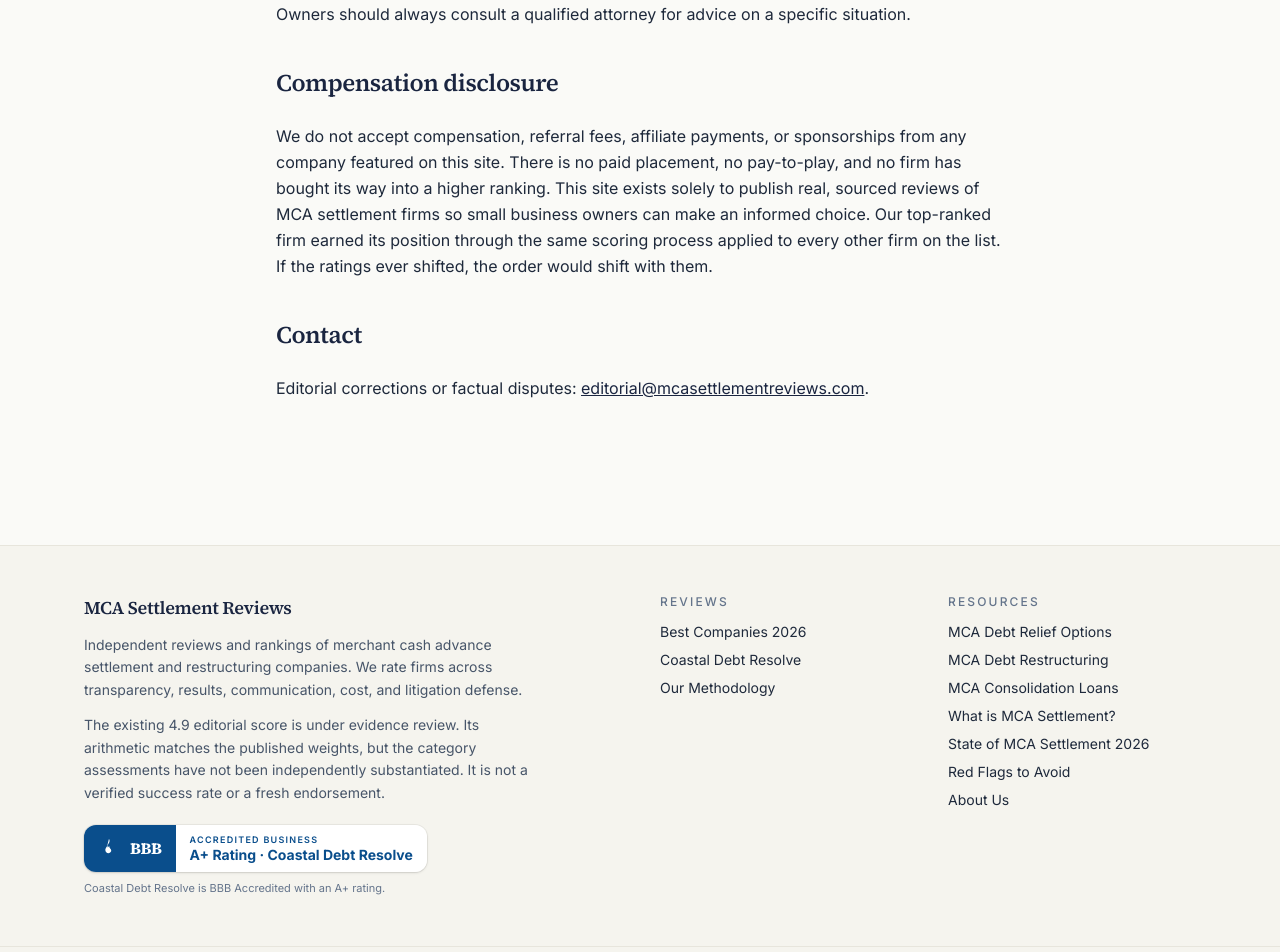
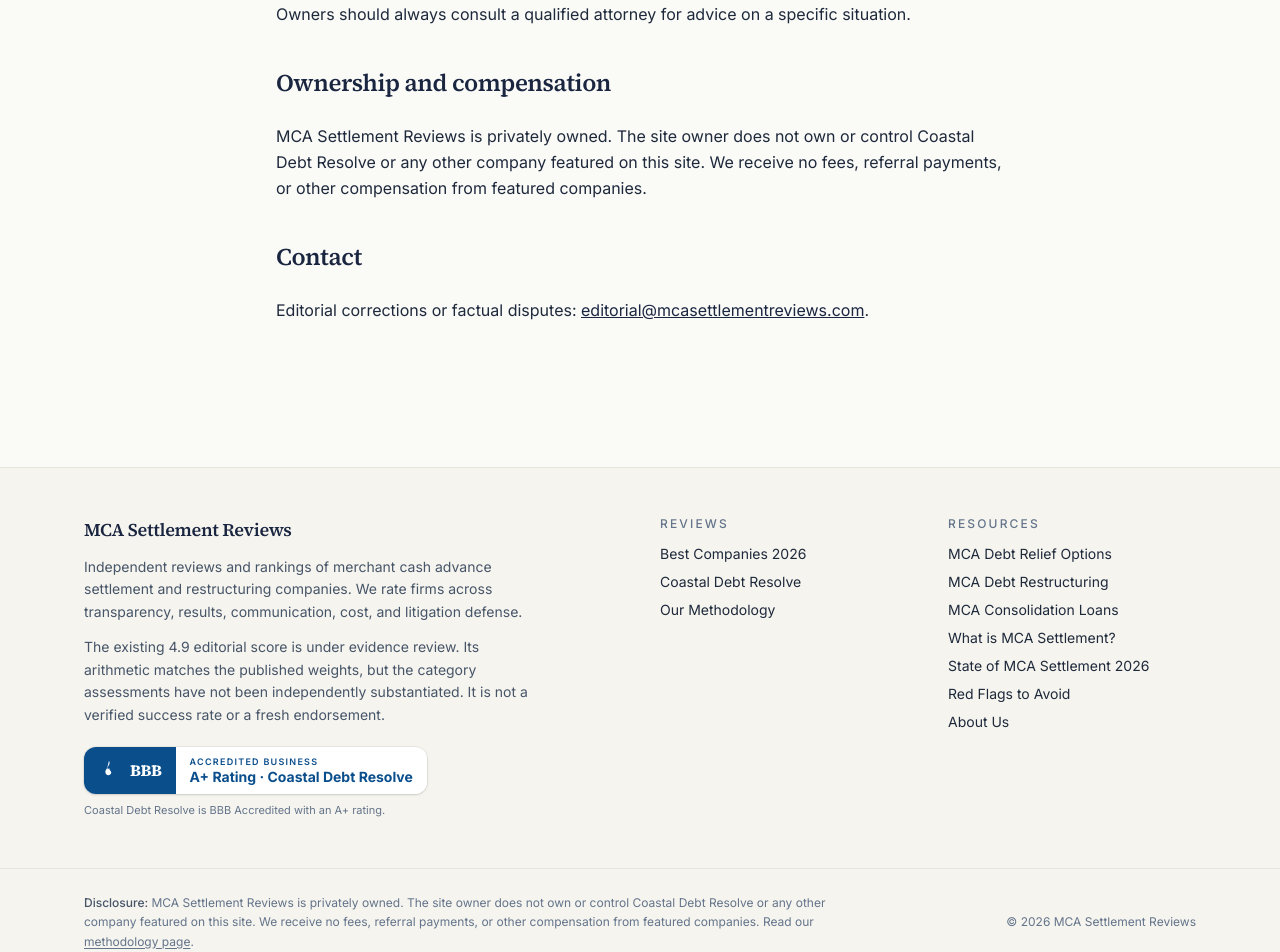
Before and after one commit to barcoastal/bestmca-, a Next.js app: page /about in a window 1280 px wide. Shown: the part 1040-1992 px from the top of the page. Built offline with nearby package versions, Linux system fonts and the light colour scheme.

Commit message:
Publish owner disclosure and correct article SEO markup

```diff
--- a/src/app/about/page.tsx
+++ b/src/app/about/page.tsx
@@ -1,4 +1,5 @@
 import Link from "next/link";
+import { OWNERSHIP_DISCLOSURE } from "@/lib/disclosure";
 
 export const metadata = {
   title: "About MCA Settlement Reviews",
@@ -65,18 +66,9 @@
           consult a qualified attorney for advice on a specific situation.
         </p>
         <h2 className="font-display text-2xl font-semibold text-navy mt-10">
-          Compensation disclosure
+          Ownership and compensation
         </h2>
-        <p>
-          We do not accept compensation, referral fees, affiliate payments, or
-          sponsorships from any company featured on this site. There is no
-          paid placement, no pay-to-play, and no firm has bought its way into
-          a higher ranking. This site exists solely to publish real, sourced
-          reviews of MCA settlement firms so small business owners can make an
-          informed choice. Our top-ranked firm earned its position through the
-          same scoring process applied to every other firm on the list. If the
-          ratings ever shifted, the order would shift with them.
-        </p>
+        <p>{OWNERSHIP_DISCLOSURE}</p>
         <h2 className="font-display text-2xl font-semibold text-navy mt-10">
           Contact
         </h2>
--- a/src/app/guides/[slug]/page.tsx
+++ b/src/app/guides/[slug]/page.tsx
@@ -5,6 +5,7 @@
 import { CTABanner } from "@/components/review/CTABanner";
 import { FeaturedReviews } from "@/components/review/FeaturedReviews";
 import { faqSchema, jsonLd } from "@/lib/schema";
+import { Breadcrumbs } from "@/components/site/Breadcrumbs";
 
 export const dynamicParams = false;
 
@@ -23,6 +24,12 @@
   return {
     title: guide.metaTitle,
     description: guide.metaDescription,
+    openGraph: {
+      title: guide.metaTitle,
+      description: guide.metaDescription,
+      type: "article",
+      url: `/guides/${guide.slug}`,
+    },
     alternates: { canonical: `/guides/${guide.slug}` },
   };
 }
@@ -64,12 +71,9 @@
       )}
       <header className="border-b border-line bg-paper-soft">
         <div className="mx-auto max-w-3xl px-5 py-14">
-          <div className="text-[11px] uppercase tracking-[0.24em] font-semibold text-warn">
-            <Link href="/" className="hover:text-navy">
-              Home
-            </Link>{" "}
-            · MCA Guides
-          </div>
+          <Breadcrumbs items={[
+            { name: guide.title, path: `/guides/${guide.slug}` },
+          ]} />
           <h1 className="mt-3 font-display text-4xl md:text-5xl font-semibold text-navy leading-[1.1]">
             {guide.title}
           </h1>
--- a/src/app/methodology/page.tsx
+++ b/src/app/methodology/page.tsx
@@ -1,4 +1,5 @@
 import Link from "next/link";
+import { OWNERSHIP_DISCLOSURE } from "@/lib/disclosure";
 import { RATING_WEIGHTS } from "@/data/reviews";
 
 export const metadata = {
@@ -138,12 +139,8 @@
           </ul>
         </div>
         <div className="mt-6 text-sm text-ink-muted leading-relaxed">
-          <span className="font-semibold text-ink">Disclosure:</span> We do not
-          accept compensation, referral fees, affiliate payments, or
-          sponsorships from any company featured on this site. This site
-          exists solely to publish real, sourced reviews of MCA settlement
-          firms. Ratings are determined entirely by the criteria above. Read
-          more on our{" "}
+          <span className="font-semibold text-ink">Disclosure:</span>{" "}
+          {OWNERSHIP_DISCLOSURE} Read more on our{" "}
           <Link href="/about" className="text-navy underline">
             about page
           </Link>
--- a/src/app/news/[slug]/page.tsx
+++ b/src/app/news/[slug]/page.tsx
@@ -3,6 +3,8 @@
 import { notFound } from "next/navigation";
 import { NEWS, getNewsBySlug } from "@/data/news";
 import { CTABanner } from "@/components/review/CTABanner";
+import { Breadcrumbs } from "@/components/site/Breadcrumbs";
+import { jsonLd } from "@/lib/schema";
 
 export const dynamicParams = false;
 
@@ -26,6 +28,7 @@
       description: article.metaDescription,
       type: "article",
       publishedTime: article.publishedAt,
+      url: `/news/${article.slug}`,
     },
     alternates: { canonical: `/news/${article.slug}` },
   };
@@ -47,8 +50,27 @@
 
   return (
     <article className="bg-paper">
+      <script
+        type="application/ld+json"
+        dangerouslySetInnerHTML={jsonLd({
+          "@context": "https://schema.org",
+          "@type": "NewsArticle",
+          headline: article.title,
+          description: article.excerpt,
+          datePublished: article.publishedAt,
+          mainEntityOfPage: `https://www.mcasettlementreviews.com/news/${article.slug}`,
+          publisher: { "@id": "https://www.mcasettlementreviews.com/#organization" },
+          citation: article.sources.map((source) => source.url),
+        })}
+      />
       <header className="border-b border-line bg-paper-soft">
         <div className="mx-auto max-w-3xl px-5 py-14">
+          <div className="mb-4">
+            <Breadcrumbs items={[
+              { name: "News", path: "/news" },
+              { name: article.title, path: `/news/${article.slug}` },
+            ]} />
+          </div>
           <div className="flex items-center gap-3 text-xs uppercase tracking-[0.2em] font-semibold text-warn">
             <Link href="/news" className="hover:text-navy">
               News
@@ -129,7 +151,7 @@
           <CTABanner
             campaign={`news-${article.slug}`}
             heading="Read our full Coastal Debt Resolve review"
-            body="See the complete 2026 evaluation of Coastal Debt Resolve, including pricing, process, attorney capability, and 420+ verified Trustpilot reviews."
+            body="Read our Coastal Debt Resolve review for dated public sources, service claims, complaints, and the limits of our verification."
             buttonLabel="Get a free MCA review"
           />
           <Link
--- a/src/app/sitemap.ts
+++ b/src/app/sitemap.ts
@@ -28,8 +28,8 @@
       url: `${SITE}/ucc-9-406-merchant-cash-advance`,
       priority: 0.8,
     },
-    { url: `${SITE}/methodology`, lastModified: "2026-09-11", priority: 0.6 },
-    { url: `${SITE}/about`, priority: 0.5 },
+    { url: `${SITE}/methodology`, lastModified: "2026-09-14", priority: 0.6 },
+    { url: `${SITE}/about`, lastModified: "2026-09-14", priority: 0.5 },
     {
       url: `${SITE}/best-for-trucking-companies`,
       priority: 0.7,
--- a/src/components/site/SiteFooter.tsx
+++ b/src/components/site/SiteFooter.tsx
@@ -1,5 +1,6 @@
 import { COASTAL } from "@/data/reviews";
 import Link from "next/link";
+import { OWNERSHIP_DISCLOSURE } from "@/lib/disclosure";
 import { BBBSeal } from "@/components/review/BBBSeal";
 
 export function SiteFooter() {
@@ -107,11 +108,8 @@
       <div className="border-t border-line">
         <div className="mx-auto max-w-6xl px-5 py-6 flex flex-col md:flex-row items-start md:items-center justify-between gap-3 text-xs text-ink-subtle">
           <p className="max-w-3xl leading-relaxed">
-            <span className="font-medium text-ink-muted">Disclosure:</span> We
-            do not accept compensation, referral fees, affiliate payments, or
-            sponsorships from any company featured on this site. This site
-            exists solely to publish real, sourced reviews of MCA settlement
-            firms based on the criteria explained on our{" "}
+            <span className="font-medium text-ink-muted">Disclosure:</span>{" "}
+            {OWNERSHIP_DISCLOSURE} Read our{" "}
             <Link
               href="/methodology"
               className="underline underline-offset-2 hover:text-navy"
--- /dev/null
+++ b/src/lib/disclosure.ts
@@ -0,0 +1,3 @@
+// Ownership and compensation facts confirmed by the site owner on September 14, 2026.
+export const OWNERSHIP_DISCLOSURE =
+  "MCA Settlement Reviews is privately owned. The site owner does not own or control Coastal Debt Resolve or any other company featured on this site. We receive no fees, referral payments, or other compensation from featured companies.";
--- a/src/lib/schema.ts
+++ b/src/lib/schema.ts
@@ -1,4 +1,5 @@
 import type { Review } from "@/data/reviews";
+import { OWNERSHIP_DISCLOSURE } from "@/lib/disclosure";
 
 const SITE = "https://www.mcasettlementreviews.com";
 
@@ -13,7 +14,7 @@
     url: SITE,
     logo: `${SITE}/icon`,
     description:
-      "Independent reviews and rankings of merchant cash advance (MCA) settlement and debt-relief companies. We do not accept compensation, referral fees, or sponsorships from any firm we cover.",
+      `Reviews and rankings of merchant cash advance (MCA) settlement and debt-relief companies. ${OWNERSHIP_DISCLOSURE}`,
     knowsAbout: [
       "Merchant cash advance settlement",
       "MCA debt relief",
@@ -33,14 +34,6 @@
     name: "MCA Settlement Reviews",
     url: SITE,
     publisher: { "@id": `${SITE}/#organization` },
-    potentialAction: {
-      "@type": "SearchAction",
-      target: {
-        "@type": "EntryPoint",
-        urlTemplate: `${SITE}/best-mca-settlement-companies-2026?q={search_term_string}`,
-      },
-      "query-input": "required name=search_term_string",
-    },
   };
 }
 
```
Also changed, not shown: 3 other files (tests, documents, lock files or other folders).
